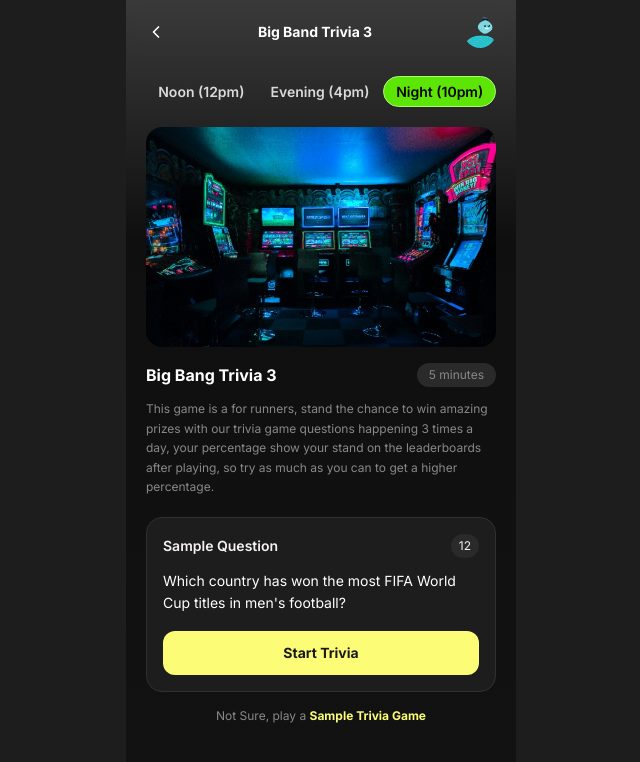
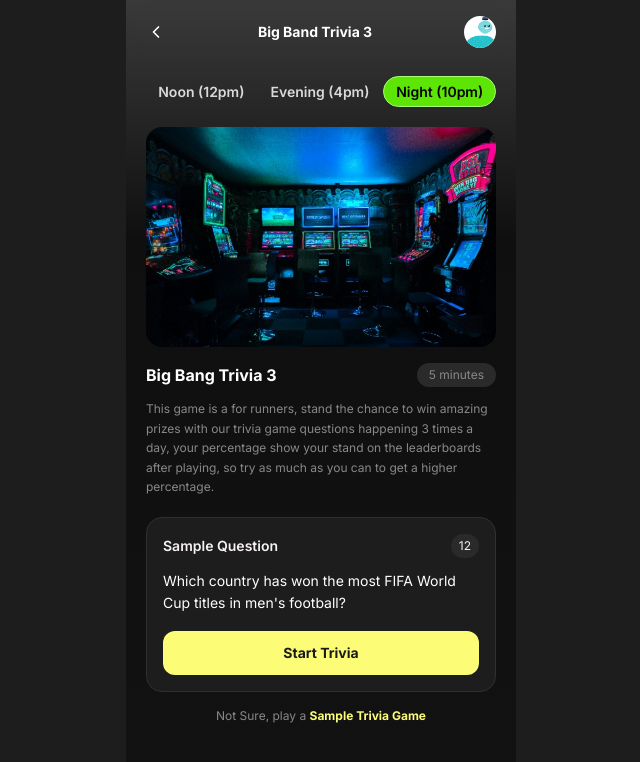
Before and after one commit to DaSpunk778/trivia-flow, a Next.js app: page /bigband3 in a window 1280 px wide. Shown: the top 762 px of the page, without its empty margins (319-959 px from the left). Built offline with nearby package versions, Linux system fonts and the light colour scheme.

Commit message:
updated file

```diff
--- a/app/bigband3/page.tsx
+++ b/app/bigband3/page.tsx
@@ -21,7 +21,7 @@ export default function TriviaDetailPage() {
             <ChevronLeft className="w-5 h-5 text-white" />
           </button>
           <h1 className="text-sm font-bold text-white">Big Band Trivia 3</h1>
-          <div className="w-8 h-8 rounded-full overflow-hidden">
+          <div className="w-8 h-8 rounded-full overflow-hidden bg-white">
             <Image
               src="/prof.png"
               alt="Profile"
```
